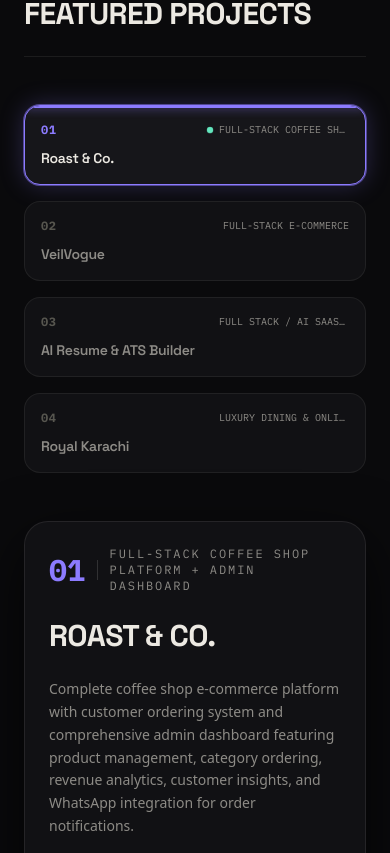
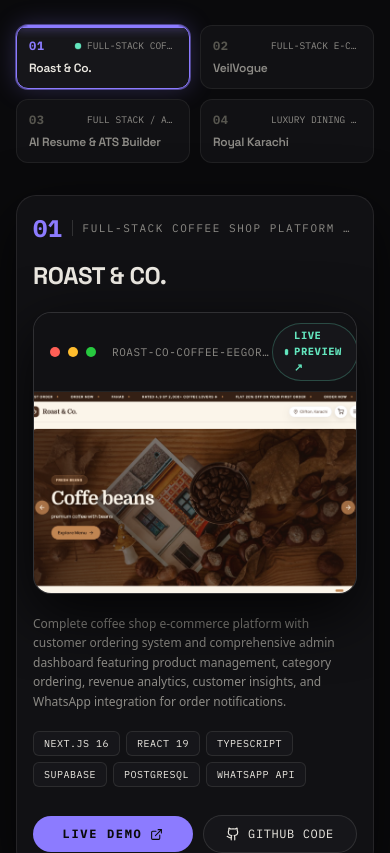
Before and after one commit to Fahadkhanreal/FK-Portfolio, a Next.js app in the folder frontend/: page / in a window 390 px wide. Shown: the part 1671-2524 px from the top of the page. Built offline with nearby package versions, Linux system fonts and the light colour scheme.

Commit message:
fix(mobile): optimize featured projects card and selector for mobile screens

```diff
--- a/frontend/components/ProjectCard.tsx
+++ b/frontend/components/ProjectCard.tsx
@@ -69,7 +69,7 @@ export function ProjectCard({ project }: { project: ProjectData }) {
         </div>
 
         {/* Responsive Image Container */}
-        <div className="relative w-full h-[260px] sm:h-[360px] md:h-[410px] bg-[#0A0A0C] overflow-hidden">
+        <div className="relative w-full aspect-[16/10] sm:h-[340px] md:h-[400px] bg-[#0A0A0C] overflow-hidden">
           <Image
             src={project.imageSrc}
             alt={project.title}
--- a/frontend/components/WorkShowcase.tsx
+++ b/frontend/components/WorkShowcase.tsx
@@ -109,19 +109,19 @@ export function WorkShowcase() {
   return (
     <section
       id="work"
-      className="py-28 px-6 md:px-12 lg:px-16 bg-[#0A0A0C] border-b border-[rgba(236,233,226,0.08)] relative"
+      className="py-16 sm:py-24 lg:py-28 px-4 sm:px-8 md:px-12 lg:px-16 bg-[#0A0A0C] border-b border-[rgba(236,233,226,0.08)] relative"
     >
-      <div className="max-w-7xl mx-auto space-y-12">
+      <div className="max-w-7xl mx-auto space-y-8 sm:space-y-12">
         {/* Section Header */}
-        <div className="flex flex-col sm:flex-row sm:items-end justify-between gap-4 pb-6 border-b border-[rgba(236,233,226,0.08)]">
-          <div className="space-y-3">
+        <div className="flex flex-col sm:flex-row sm:items-end justify-between gap-4 pb-4 sm:pb-6 border-b border-[rgba(236,233,226,0.08)]">
+          <div className="space-y-2 sm:space-y-3">
             <div className="flex items-center gap-2">
               <span className="w-1.5 h-1.5 rounded-full bg-[#8C7BFF]" />
               <span className="font-mono-custom text-xs text-[#8C7BFF] tracking-[0.2em] font-semibold">
                 01 / SELECTED WORK
               </span>
             </div>
-            <h2 className="font-display text-3xl sm:text-4xl md:text-5xl font-bold uppercase tracking-tight text-[#ECE9E2]">
+            <h2 className="font-display text-2xl sm:text-4xl md:text-5xl font-bold uppercase tracking-tight text-[#ECE9E2]">
               FEATURED PROJECTS
             </h2>
           </div>
@@ -131,15 +131,15 @@ export function WorkShowcase() {
           </div>
         </div>
 
-        {/* 4-Project Grid Selector (Placed on top for easy switching) */}
-        <div className="grid grid-cols-1 sm:grid-cols-2 lg:grid-cols-4 gap-4">
+        {/* 4-Project Grid Selector (Clean 2x2 grid on mobile, 4-col on desktop) */}
+        <div className="grid grid-cols-2 lg:grid-cols-4 gap-2.5 sm:gap-4">
           {PROJECTS.map((p, i) => {
             const isActive = activeIdx === i;
             return (
               <button
                 key={p.id}
                 onClick={() => setActiveIdx(i)}
-                className={`text-left p-4 sm:p-5 rounded-2xl border transition-all duration-300 cursor-pointer relative overflow-hidden group ${
+                className={`text-left p-3 sm:p-5 rounded-xl sm:rounded-2xl border transition-all duration-300 cursor-pointer relative overflow-hidden group ${
                   isActive
                     ? "bg-[#16161A] border-[#8C7BFF] shadow-[0_0_25px_rgba(140,123,255,0.25)] ring-1 ring-[#8C7BFF]/50"
                     : "bg-[#111114] border-[rgba(236,233,226,0.07)] hover:border-[rgba(236,233,226,0.2)] hover:bg-[#141418]"
@@ -150,7 +150,7 @@ export function WorkShowcase() {
                   <div className="absolute top-0 left-0 right-0 h-[2px] bg-[#8C7BFF] shadow-[0_0_10px_#8C7BFF]" />
                 )}
 
-                <div className="flex items-center justify-between pb-2.5 font-mono-custom text-xs">
+                <div className="flex items-center justify-between pb-1.5 sm:pb-2.5 font-mono-custom text-xs">
                   <span
                     className={`font-bold tracking-wider ${
                       isActive ? "text-[#8C7BFF]" : "text-[#57564F] group-hover:text-[#8D8B86]"
@@ -162,14 +162,14 @@ export function WorkShowcase() {
                     {isActive && (
                       <span className="w-1.5 h-1.5 rounded-full bg-[#63E6BE] pulse-dot" />
                     )}
-                    <span className="text-[10px] text-[#8D8B86] truncate max-w-[130px]">
+                    <span className="text-[9.5px] sm:text-[10px] text-[#8D8B86] truncate max-w-[90px] sm:max-w-[130px]">
                       {p.category.split("+")[0].trim()}
                     </span>
                   </div>
                 </div>
 
                 <div
-                  className={`font-display font-semibold text-sm sm:text-base transition-colors ${
+                  className={`font-display font-semibold text-xs sm:text-base truncate transition-colors ${
                     isActive ? "text-[#ECE9E2]" : "text-[#8D8B86] group-hover:text-[#ECE9E2]"
                   }`}
                 >
@@ -180,8 +180,8 @@ export function WorkShowcase() {
           })}
         </div>
 
-        {/* Active Project Highlight View (Side-by-Side 2-Column Split: 5 Cols Left / 7 Cols Right) */}
-        <div className="bg-[#111114] border border-[rgba(236,233,226,0.09)] rounded-[24px] p-6 sm:p-8 lg:p-10 relative overflow-hidden shadow-[0_20px_60px_rgba(0,0,0,0.7)]">
+        {/* Active Project Highlight View */}
+        <div className="bg-[#111114] border border-[rgba(236,233,226,0.09)] rounded-[20px] sm:rounded-[24px] p-4 sm:p-8 lg:p-10 relative overflow-hidden shadow-[0_20px_60px_rgba(0,0,0,0.7)]">
           <AnimatePresence mode="wait">
             <motion.div
               key={activeProject.id}
@@ -189,34 +189,39 @@ export function WorkShowcase() {
               animate={{ opacity: 1, y: 0 }}
               exit={{ opacity: 0, y: -15 }}
               transition={{ duration: 0.25, ease: "easeOut" }}
-              className="grid grid-cols-1 lg:grid-cols-12 gap-8 lg:gap-10 items-center"
+              className="grid grid-cols-1 lg:grid-cols-12 gap-6 lg:gap-10 items-center"
             >
-              {/* Left Column: Project Info (5 Cols) */}
-              <div className="lg:col-span-5 space-y-6">
-                <div className="flex items-center gap-3">
-                  <span className="font-mono-custom text-3xl sm:text-4xl font-bold text-[#8C7BFF]">
+              {/* Left Column: Project Info (5 Cols on desktop) */}
+              <div className="lg:col-span-5 space-y-4 sm:space-y-6">
+                <div className="flex items-center gap-2.5 sm:gap-3">
+                  <span className="font-mono-custom text-2xl sm:text-4xl font-bold text-[#8C7BFF]">
                     {activeProject.number}
                   </span>
-                  <span className="h-5 w-[1px] bg-[rgba(236,233,226,0.15)]" />
-                  <span className="font-mono-custom text-xs tracking-[0.16em] text-[#8D8B86] uppercase">
+                  <span className="h-4 sm:h-5 w-[1px] bg-[rgba(236,233,226,0.15)]" />
+                  <span className="font-mono-custom text-[11px] sm:text-xs tracking-[0.14em] sm:tracking-[0.16em] text-[#8D8B86] uppercase truncate">
                     {activeProject.category}
                   </span>
                 </div>
 
-                <h3 className="font-display text-3xl sm:text-4xl lg:text-5xl font-bold text-[#ECE9E2] uppercase tracking-tight">
+                <h3 className="font-display text-2xl sm:text-4xl lg:text-5xl font-bold text-[#ECE9E2] uppercase tracking-tight">
                   {activeProject.title}
                 </h3>
 
-                <p className="text-sm sm:text-base text-[#8D8B86] leading-relaxed font-normal">
+                {/* Mobile Preview Image (Integrated right under title on mobile, hidden on desktop) */}
+                <div className="lg:hidden w-full pt-1 pb-1">
+                  <ProjectCard project={activeProject} />
+                </div>
+
+                <p className="text-xs sm:text-base text-[#8D8B86] leading-relaxed font-normal">
                   {activeProject.description}
                 </p>
 
                 {/* Tech stack pills */}
-                <div className="flex flex-wrap gap-2 pt-2">
+                <div className="flex flex-wrap gap-1.5 sm:gap-2 pt-1 sm:pt-2">
                   {activeProject.stack.map((tech) => (
                     <span
                       key={tech}
-                      className="font-mono-custom text-xs px-3.5 py-1.5 rounded-lg bg-[#16161A] text-[#ECE9E2] border border-[rgba(236,233,226,0.1)] tracking-wider"
+                      className="font-mono-custom text-[10px] sm:text-xs px-2.5 sm:px-3.5 py-1 sm:py-1.5 rounded-md sm:rounded-lg bg-[#16161A] text-[#ECE9E2] border border-[rgba(236,233,226,0.1)] tracking-wider"
                     >
                       {tech}
                     </span>
@@ -224,16 +229,16 @@ export function WorkShowcase() {
                 </div>
 
                 {/* CTA Action Links (Live Demo + GitHub) */}
-                <div className="pt-4 flex flex-wrap items-center gap-3">
+                <div className="pt-3 sm:pt-4 flex flex-wrap items-center gap-2.5 sm:gap-3">
                   {activeProject.liveUrl && (
                     <a
                       href={activeProject.liveUrl}
                       target="_blank"
                       rel="noopener noreferrer"
-                      className="group inline-flex items-center gap-2 px-6 py-3 rounded-full bg-[#8C7BFF] text-[#0A0A0C] font-mono-custom text-xs font-bold tracking-[0.14em] hover:bg-white hover:shadow-[0_0_25px_rgba(255,255,255,0.4)] transition-all"
+                      className="group inline-flex items-center justify-center gap-2 px-5 sm:px-6 py-2.5 sm:py-3 rounded-full bg-[#8C7BFF] text-[#0A0A0C] font-mono-custom text-xs font-bold tracking-[0.14em] hover:bg-white hover:shadow-[0_0_25px_rgba(255,255,255,0.4)] transition-all flex-1 sm:flex-initial"
                     >
                       <span>LIVE DEMO</span>
-                      <ExternalLink size={14} className="group-hover:translate-x-0.5 group-hover:-translate-y-0.5 transition-transform" />
+                      <ExternalLink size={13} className="group-hover:translate-x-0.5 group-hover:-translate-y-0.5 transition-transform" />
                     </a>
                   )}
 
@@ -242,21 +247,21 @@ export function WorkShowcase() {
                       href={activeProject.githubUrl}
                       target="_blank"
                       rel="noopener noreferrer"
-                      className="inline-flex items-center gap-2 px-5 py-3 rounded-full bg-[#16161A] hover:bg-[#202026] text-[#ECE9E2] font-mono-custom text-xs tracking-wider border border-[rgba(236,233,226,0.12)] hover:border-[#8C7BFF]/50 transition-all"
+                      className="inline-flex items-center justify-center gap-2 px-4 sm:px-5 py-2.5 sm:py-3 rounded-full bg-[#16161A] hover:bg-[#202026] text-[#ECE9E2] font-mono-custom text-xs tracking-wider border border-[rgba(236,233,226,0.12)] hover:border-[#8C7BFF]/50 transition-all flex-1 sm:flex-initial"
                     >
-                      <GithubIcon size={15} />
+                      <GithubIcon size={14} />
                       <span>GITHUB CODE</span>
                     </a>
                   )}
 
-                  <span className="font-mono-custom text-[11px] text-[#57564F] ml-auto hidden sm:block">
+                  <span className="font-mono-custom text-[10px] sm:text-[11px] text-[#57564F] ml-auto hidden sm:block">
                     {activeProject.metrics}
                   </span>
                 </div>
               </div>
 
-              {/* Right Column: Visual Mockup Card (7 Cols - Larger Image Card) */}
-              <div className="lg:col-span-7 flex justify-center w-full">
+              {/* Right Column: Visual Mockup Card (7 Cols on desktop, hidden on mobile) */}
+              <div className="hidden lg:flex lg:col-span-7 justify-center w-full">
                 <ProjectCard project={activeProject} />
               </div>
             </motion.div>
```
